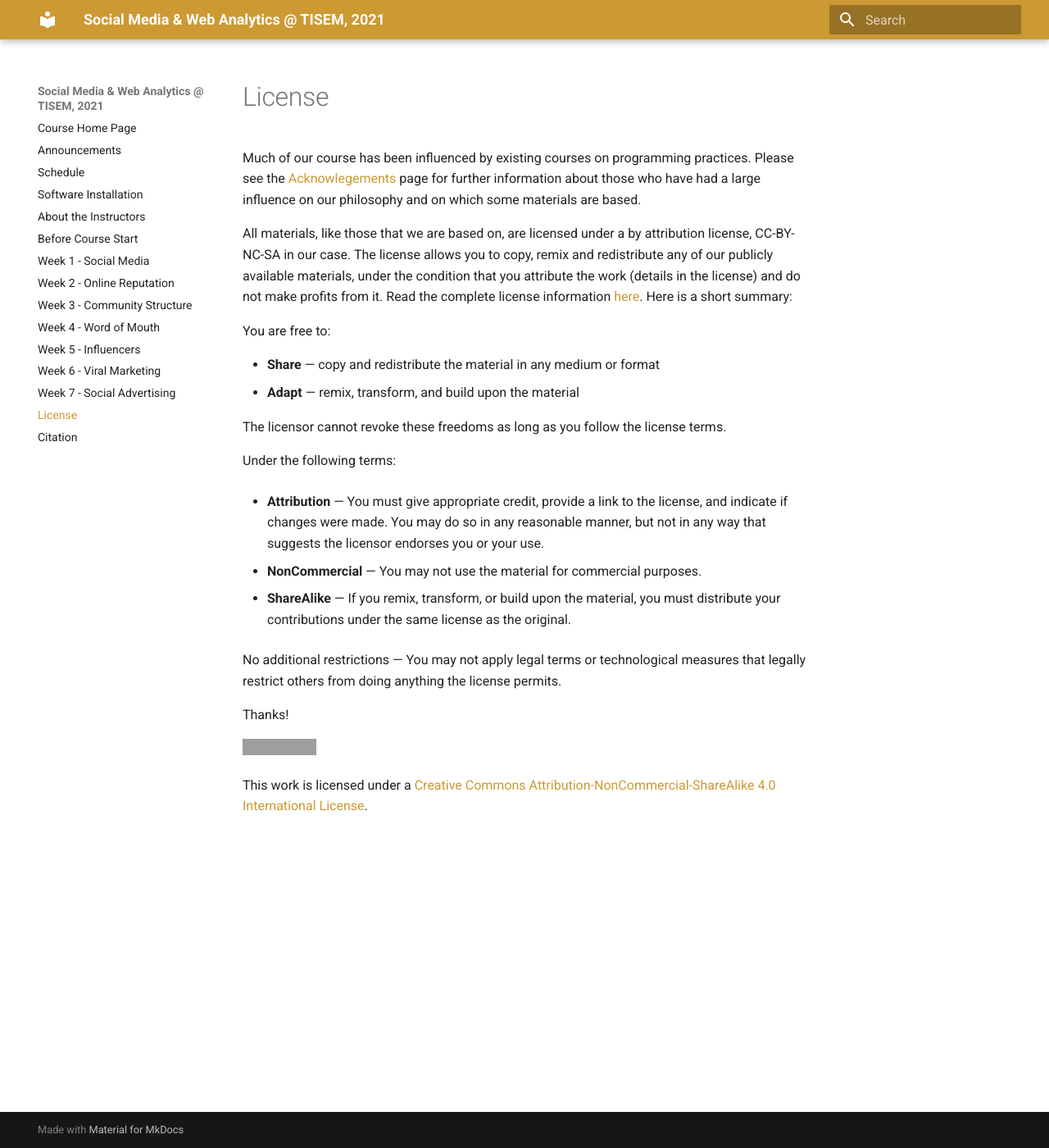
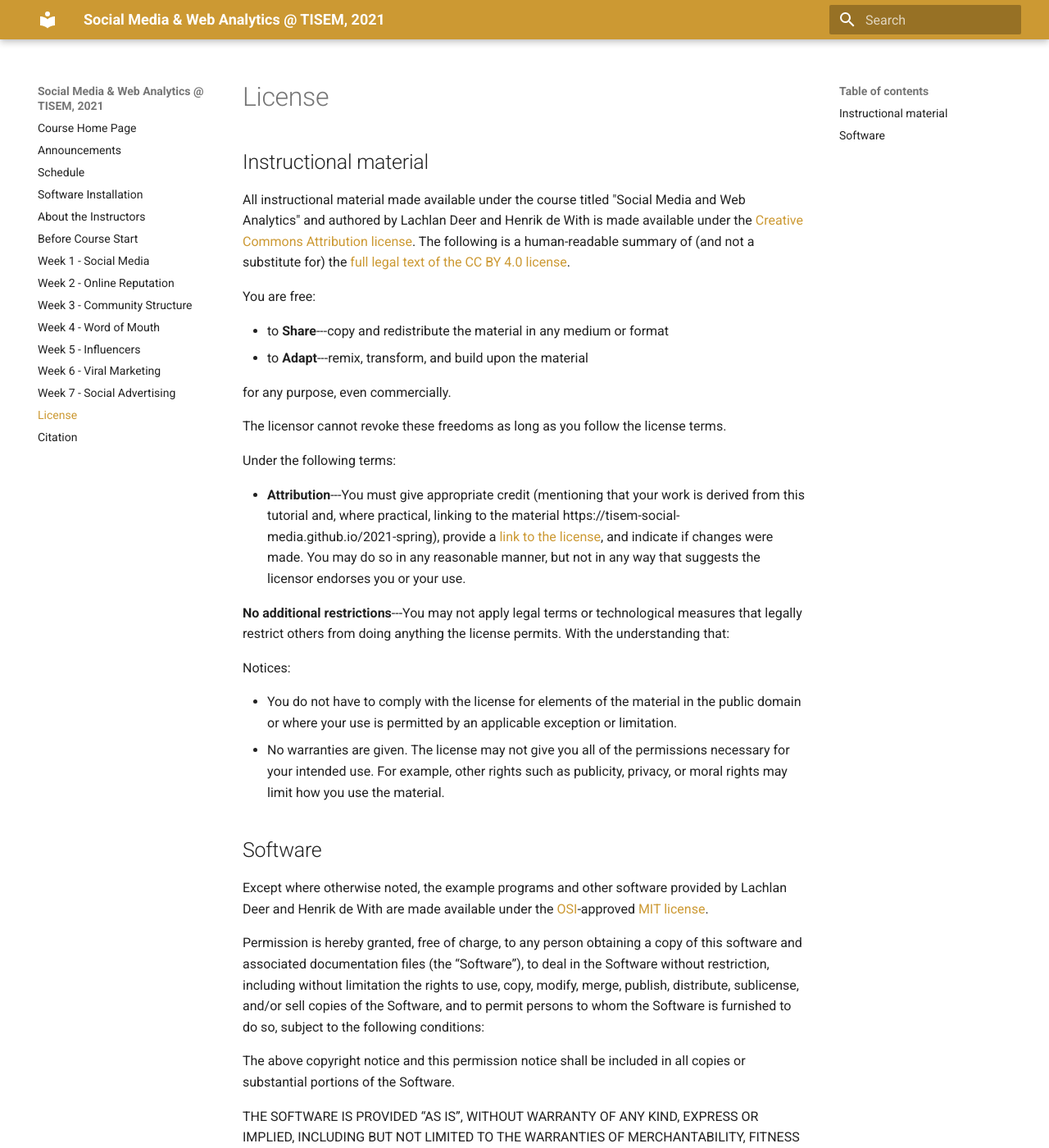
Before and after one commit to tisem-digital-marketing/2021-smwa, an MkDocs documentation site: the page built from docs/license.md, in a window 1280 px wide and 1400 px high. Shown: the whole window at 82% size. Built offline with MkDocs 1.6.1 and Material for MkDocs 9.7.7, drawn with Linux system fonts in a browser that asks for light colours; old or Windows-style settings are respelled for this version of MkDocs; some of the changed text lies outside the part shown; grey boxes are pictures that could not be loaded.

Commit message:
license update

```diff
--- a/docs/license.md
+++ b/docs/license.md
@@ -1,28 +1,61 @@
-Much of our course has been influenced by existing courses on programming practices.
-Please see the [Acknowlegements](acknowledgements.md) page for further information about those who have had a large influence on our philosophy and on which some materials are based.
+# License
 
-All materials, like those that we are based on, are licensed under a by attribution license, CC-BY-NC-SA in our case. The license allows you to copy, remix and redistribute any of our publicly available materials, under the condition that you attribute the work (details in the license) and do not make profits from it. Read the complete license information [here](https://creativecommons.org/licenses/by-nc-sa/4.0/). Here is a short summary:
+## Instructional material
 
 
-You are free to:
+All instructional material made available under the course titled "Social Media and Web Analytics"
+ and authored by Lachlan Deer and Henrik de With is
+made available under the [Creative Commons Attribution
+license][cc-by-human]. The following is a human-readable summary of
+(and not a substitute for) the [full legal text of the CC BY 4.0
+license][cc-by-legal].
 
-* **Share** — copy and redistribute the material in any medium or format
-* **Adapt** — remix, transform, and build upon the material
+You are free:
 
-The licensor cannot revoke these freedoms as long as you follow the license terms.
+* to **Share**---copy and redistribute the material in any medium or format
+* to **Adapt**---remix, transform, and build upon the material
+
+for any purpose, even commercially.
+
+The licensor cannot revoke these freedoms as long as you follow the
+license terms.
 
 Under the following terms:
 
-* **Attribution** — You must give appropriate credit, provide a link to the license, and indicate if changes were made. You may do so in any reasonable manner, but not in any way that suggests the licensor endorses you or your use.
+* **Attribution**---You must give appropriate credit (mentioning that
+  your work is derived from this tutorial and, where practical, linking to the material
+  https://tisem-social-media.github.io/2021-spring), provide a [link to the
+  license][cc-by-human], and indicate if changes were made. You may do
+  so in any reasonable manner, but not in any way that suggests the
+  licensor endorses you or your use.
 
-* **NonCommercial** — You may not use the material for commercial purposes.
+**No additional restrictions**---You may not apply legal terms or
+technological measures that legally restrict others from doing
+anything the license permits.  With the understanding that:
 
-* **ShareAlike** — If you remix, transform, or build upon the material, you must distribute your contributions under the same license as the original.
+Notices:
 
-No additional restrictions — You may not apply legal terms or technological measures that legally restrict others from doing anything the license permits.
+* You do not have to comply with the license for elements of the
+  material in the public domain or where your use is permitted by an
+  applicable exception or limitation.
+* No warranties are given. The license may not give you all of the
+  permissions necessary for your intended use. For example, other
+  rights such as publicity, privacy, or moral rights may limit how you
+  use the material.
 
-Thanks!
+## Software
 
-<a rel="license" href="http://creativecommons.org/licenses/by-nc-sa/4.0/"><img alt="Creative Commons License" style="border-width:0" src="https://i.creativecommons.org/l/by-nc-sa/4.0/88x31.png" /></a><br />
+Except where otherwise noted, the example programs and other software provided by Lachlan Deer and Henrik de With are made available under the [OSI][osi]-approved
+[MIT license][mit-license].
 
-This work is licensed under a <a rel="license" href="http://creativecommons.org/licenses/by-nc-sa/4.0/">Creative Commons Attribution-NonCommercial-ShareAlike 4.0 International License</a>.
+Permission is hereby granted, free of charge, to any person obtaining a copy of this software and associated documentation files (the “Software”), to deal in the Software without restriction, including without limitation the rights to use, copy, modify, merge, publish, distribute, sublicense, and/or sell copies of the Software, and to permit persons to whom the Software is furnished to do so, subject to the following conditions:
+
+The above copyright notice and this permission notice shall be included in all copies or substantial portions of the Software.
+
+THE SOFTWARE IS PROVIDED “AS IS”, WITHOUT WARRANTY OF ANY KIND, EXPRESS OR IMPLIED, INCLUDING BUT NOT LIMITED TO THE WARRANTIES OF MERCHANTABILITY, FITNESS FOR A PARTICULAR PURPOSE AND NONINFRINGEMENT. IN NO EVENT SHALL THE AUTHORS OR COPYRIGHT HOLDERS BE LIABLE FOR ANY CLAIM, DAMAGES OR OTHER LIABILITY, WHETHER IN AN ACTION OF CONTRACT, TORT OR OTHERWISE, ARISING FROM, OUT OF OR IN CONNECTION WITH THE SOFTWARE OR THE USE OR OTHER DEALINGS IN THE SOFTWARE.
+
+[cc-by-human]: https://creativecommons.org/licenses/by/4.0/
+[cc-by-legal]: https://creativecommons.org/licenses/by/4.0/legalcode
+[mit-license]: https://opensource.org/licenses/mit-license.html
+[ci]: http://communityin.org/
+[osi]: https://opensource.org
```
Also changed, not shown: LICENSE.md (+46 -12 lines), docs/citation.md (+14 -0 lines).
